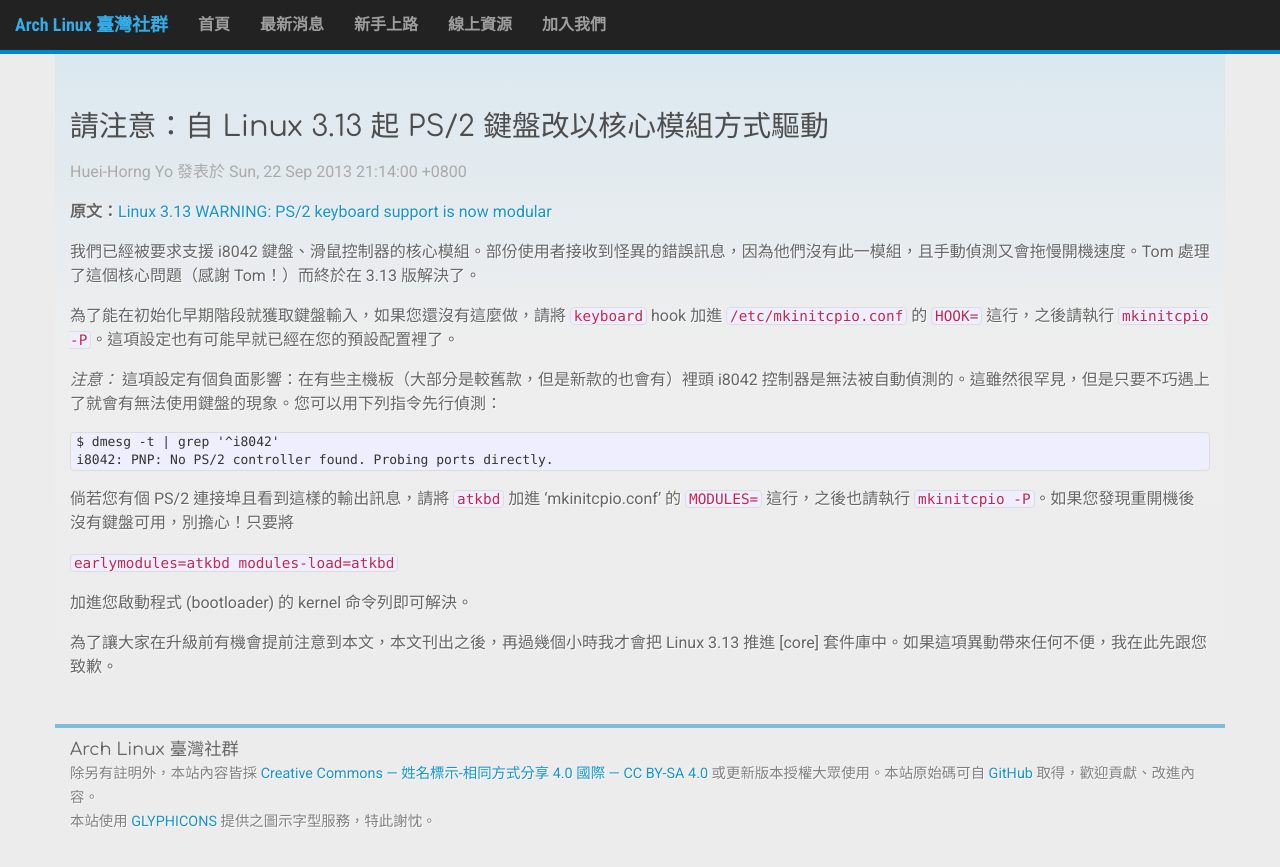
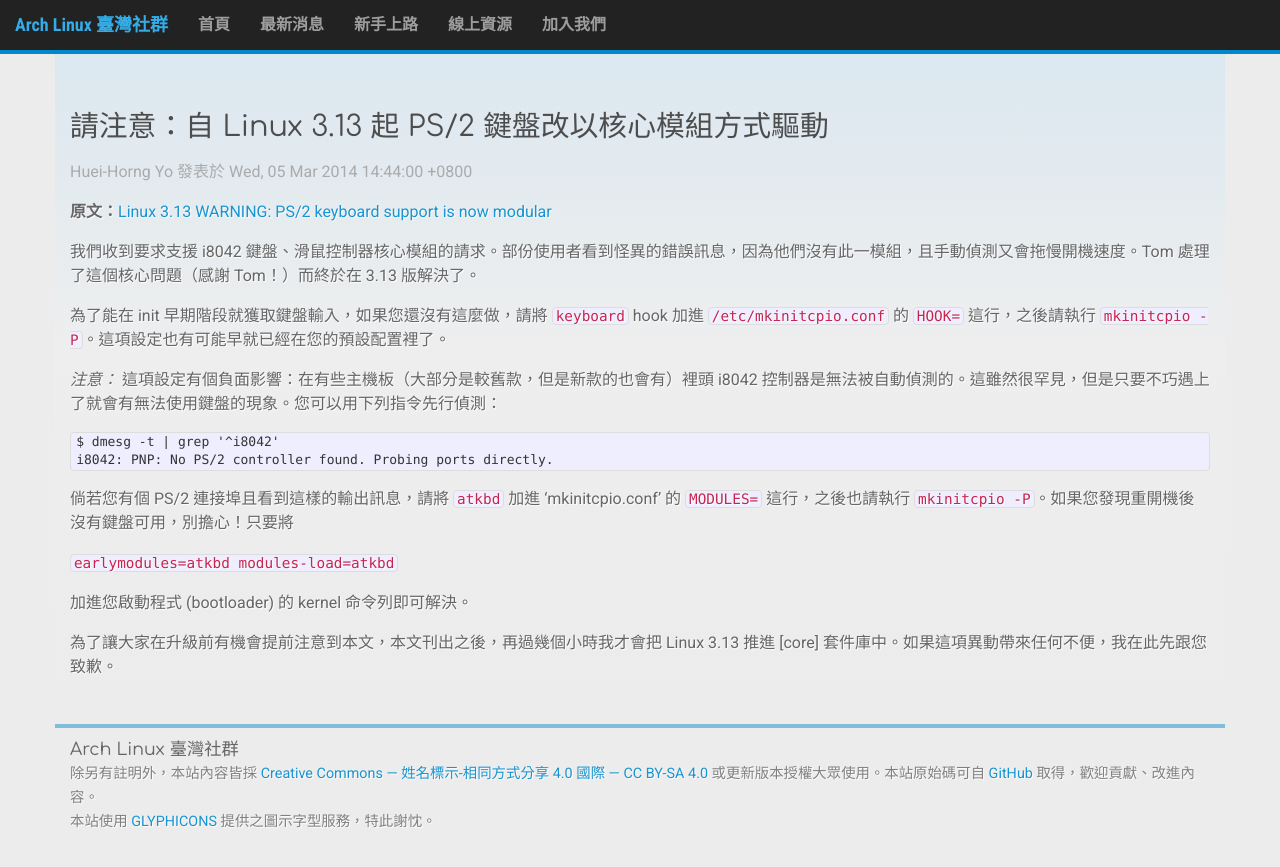
Before and after one commit to linux-taiwan/arch.linux.org.tw, a Jekyll site: the page built from _posts/2014-02-21-linux-313-warning-ps2-keyboard-support-is-now-modular.markdown, in a window 1280 px wide. Shown: the top 867 px of the page. Built offline with Jekyll 4.4.1, drawn with Linux system fonts in a browser that asks for light colours; nearby versions of some CDN libraries; library files that are not in the unit come from our copies; Markdown is read by kramdown in place of the engine named in the settings.

Commit message:
修正文章日期、調整內文翻譯較不通順或可能引起誤會處

```diff
--- a/_posts/2014-02-21-linux-313-warning-ps2-keyboard-support-is-now-modular.markdown
+++ b/_posts/2014-02-21-linux-313-warning-ps2-keyboard-support-is-now-modular.markdown
@@ -1,15 +1,15 @@
 ---
 layout: post
 title:  "請注意：自 Linux 3.13 起 PS/2 鍵盤改以核心模組方式驅動"
-date:   2013-09-22 21:14:00 +0800
+date:   2014-03-05 14:44:00 +0800
 author: "Huei-Horng Yo"
 ---
 
 **原文：**[Linux 3.13 WARNING: PS/2 keyboard support is now modular](https://www.archlinux.org/news/linux-313-warning-ps2-keyboard-support-is-now-modular/)
 
-我們已經被要求支援 i8042 鍵盤、滑鼠控制器的核心模組。部份使用者接收到怪異的錯誤訊息，因為他們沒有此一模組，且手動偵測又會拖慢開機速度。Tom 處理了這個核心問題（感謝 Tom！）而終於在 3.13 版解決了。
+我們收到要求支援 i8042 鍵盤、滑鼠控制器核心模組的請求。部份使用者看到怪異的錯誤訊息，因為他們沒有此一模組，且手動偵測又會拖慢開機速度。Tom 處理了這個核心問題（感謝 Tom！）而終於在 3.13 版解決了。
 
-為了能在初始化早期階段就獲取鍵盤輸入，如果您還沒有這麼做，請將 `keyboard` hook 加進 `/etc/mkinitcpio.conf` 的 `HOOK=` 這行，之後請執行 `mkinitcpio -P`。這項設定也有可能早就已經在您的預設配置裡了。
+為了能在 init 早期階段就獲取鍵盤輸入，如果您還沒有這麼做，請將 `keyboard` hook 加進 `/etc/mkinitcpio.conf` 的 `HOOK=` 這行，之後請執行 `mkinitcpio -P`。這項設定也有可能早就已經在您的預設配置裡了。
 
 *注意：* 這項設定有個負面影響：在有些主機板（大部分是較舊款，但是新款的也會有）裡頭 i8042 控制器是無法被自動偵測的。這雖然很罕見，但是只要不巧遇上了就會有無法使用鍵盤的現象。您可以用下列指令先行偵測：
 
```
